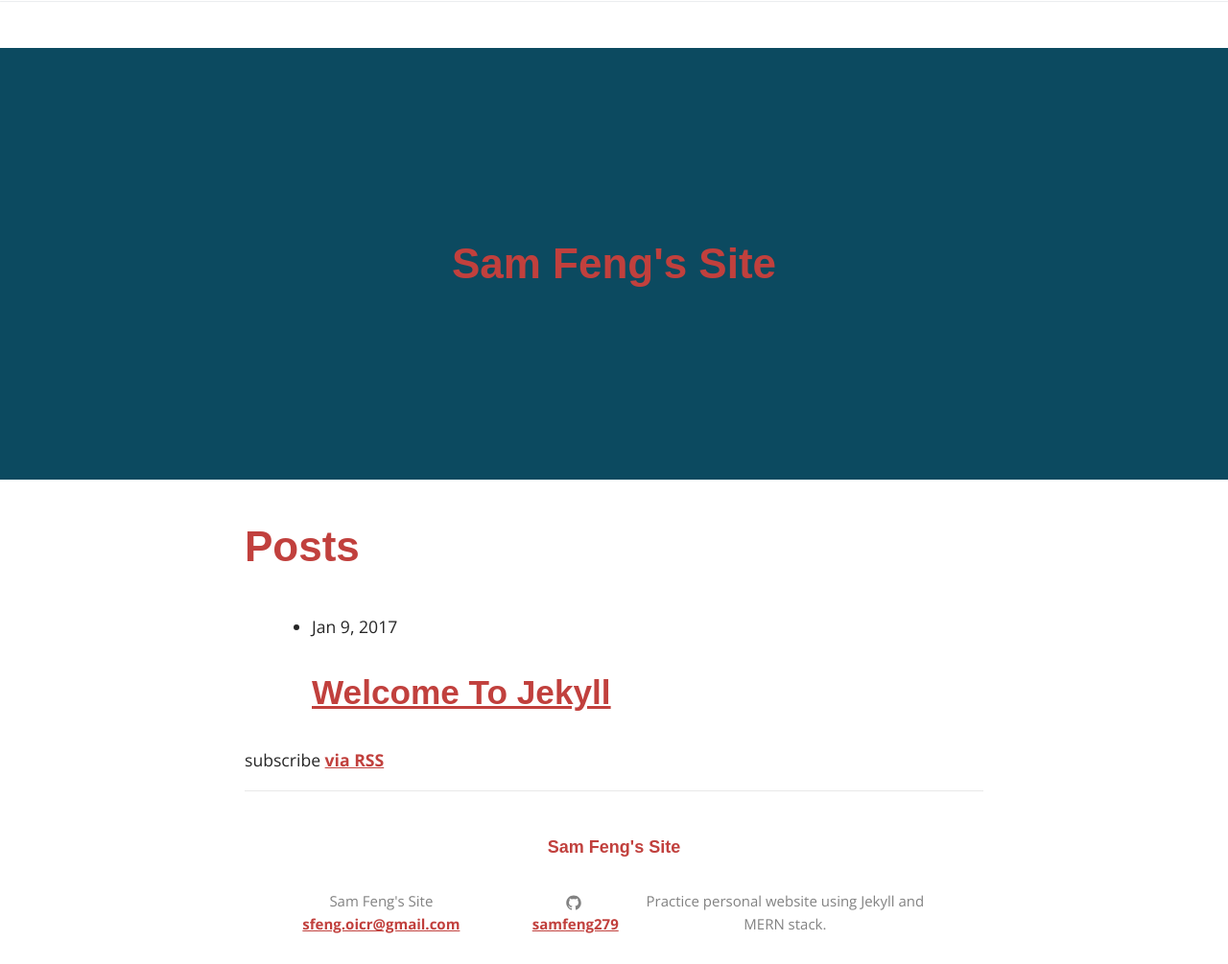
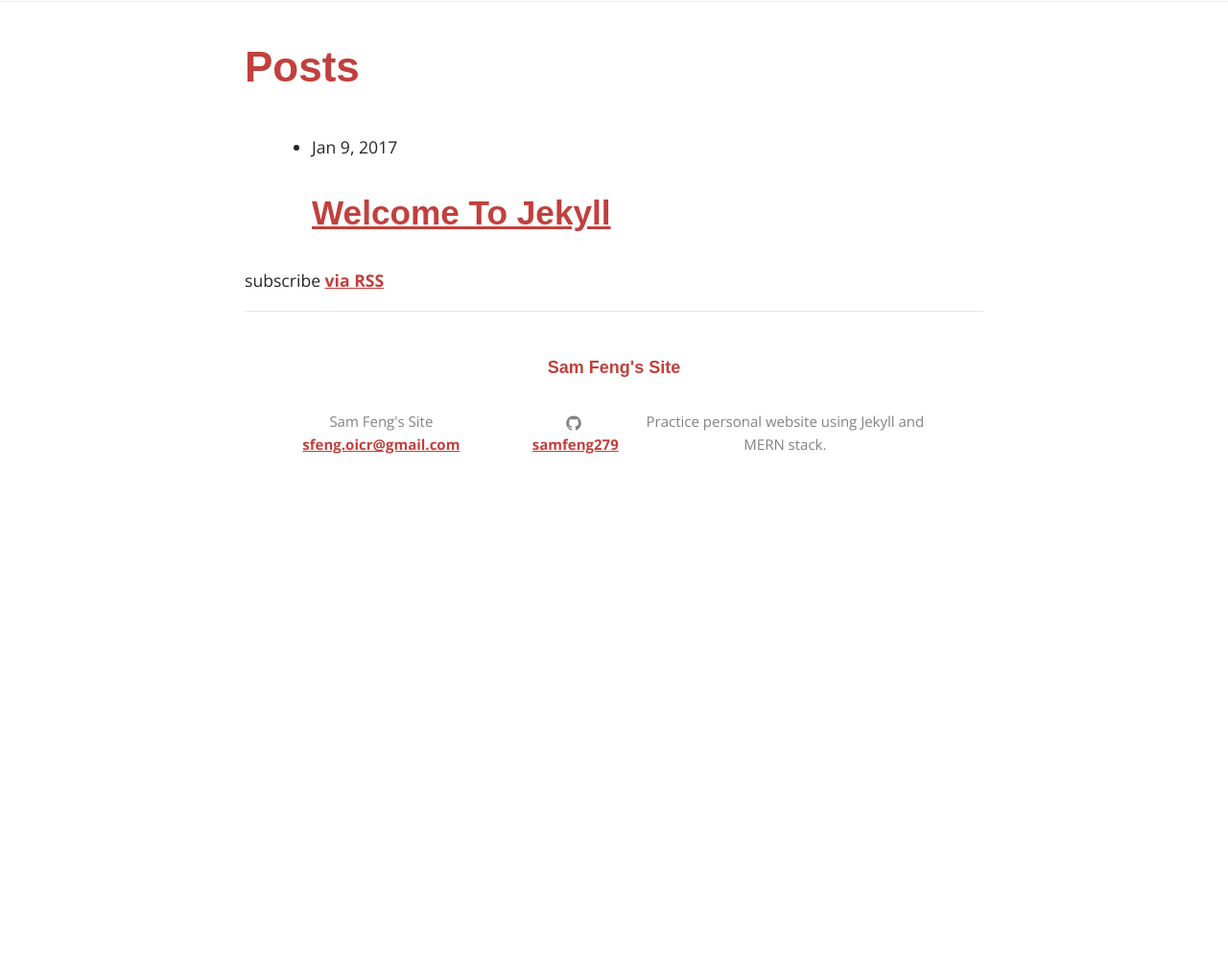
Before and after one commit to samfeng279/samfeng279.github.io, a Jekyll site: the page built from index.html, in a window 1280 px wide. Shown: the whole page at 96% size. Built offline with Jekyll 4.4.1, drawn with Linux system fonts in a browser that asks for light colours; some web fonts are replaced; after the commit the page ends 900 px from its top, so only the background shows below that.

Commit message:
Update header.html

```diff
--- a/_includes/header.html
+++ b/_includes/header.html
@@ -9,7 +9,3 @@
 		</nav>
 	</div>
 </aside>
-
-<header>
-	<h1><a href="{{ site.baseurl }}">{{ site.title }}</a></h1>
-</header>
```
